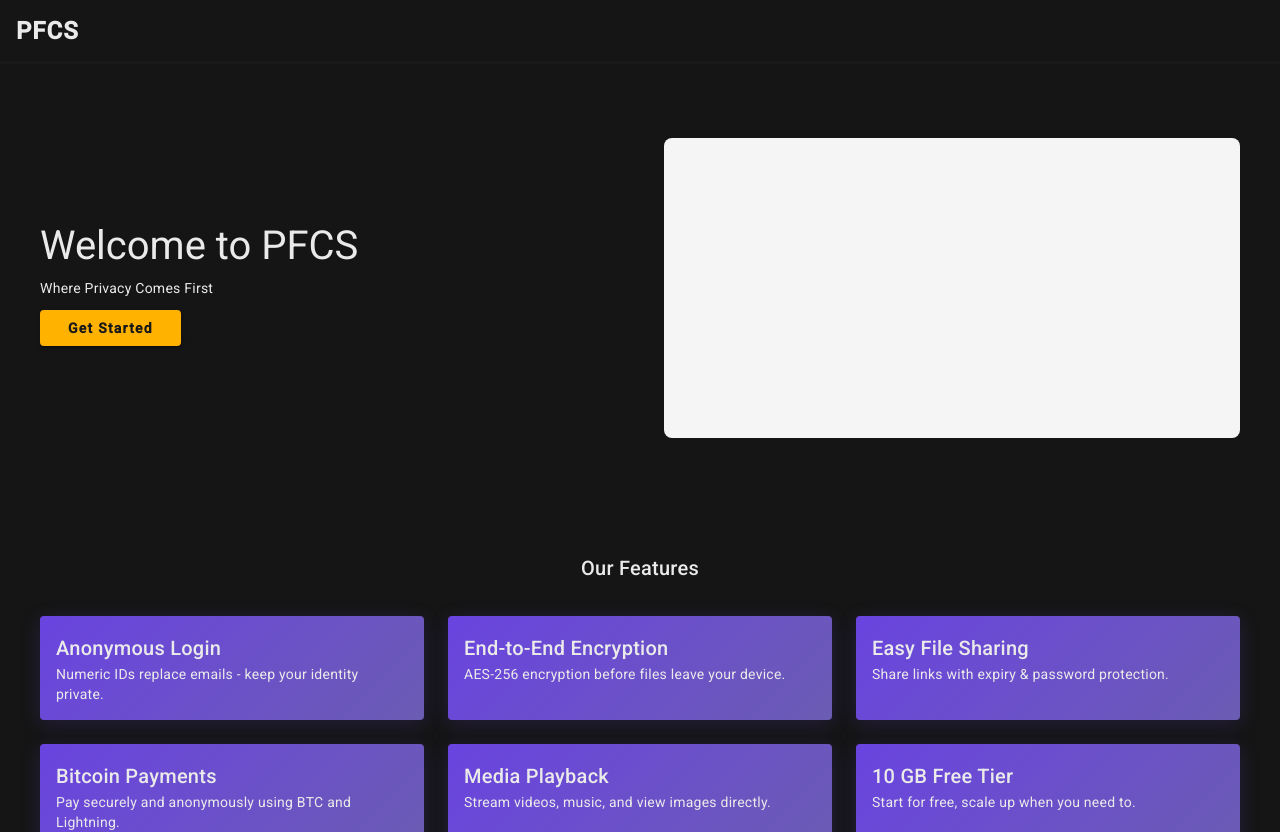
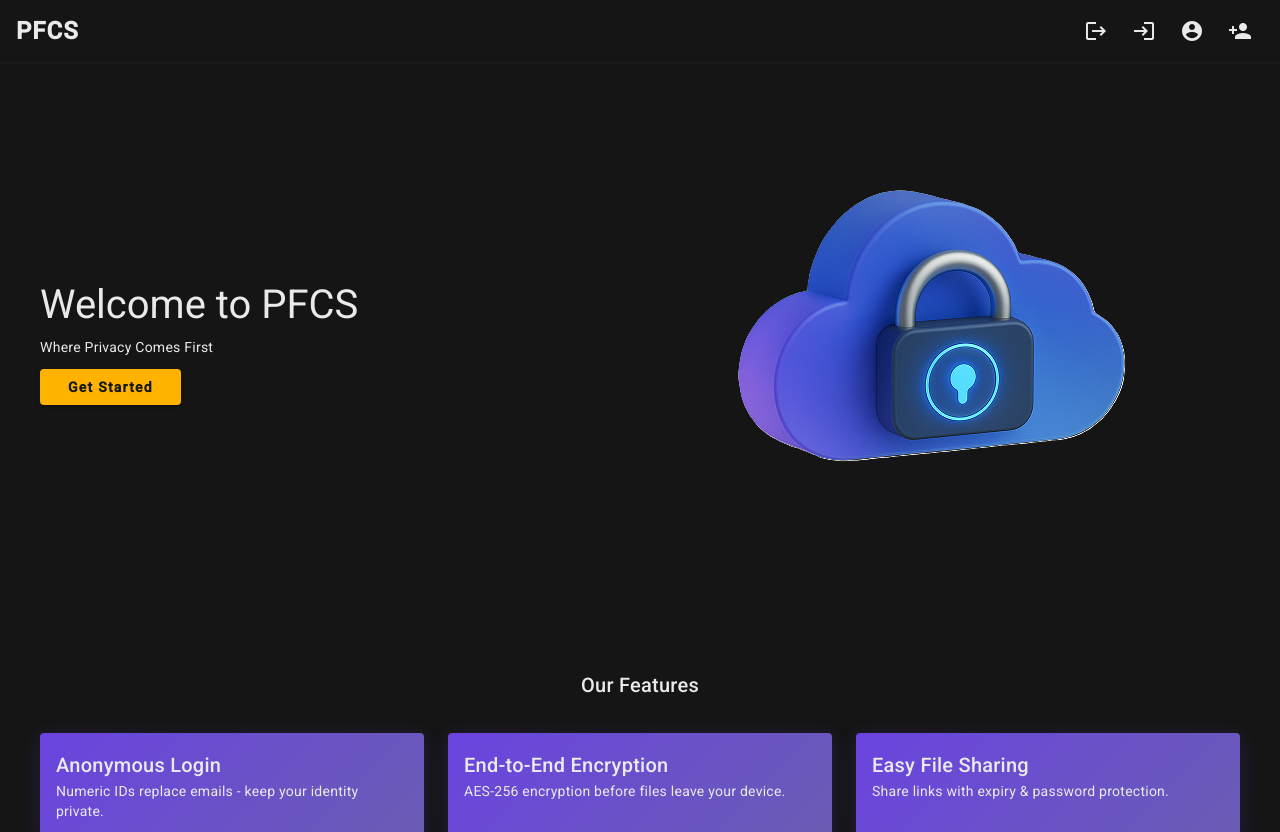
Before and after one commit to carlospinto8/PFCS, an Angular app in the folder client/pfcs/: page / in a window 1280 px wide. Shown: the top 832 px of the page. Built offline with nearby package versions, Linux system fonts and the light colour scheme.

Commit message:
feat: [PFCSDEV-2] added some icons and logo to home page

```diff
--- a/client/pfcs/src/app/app.module.ts
+++ b/client/pfcs/src/app/app.module.ts
@@ -8,6 +8,7 @@ import { BrowserAnimationsModule } from '@angular/platform-browser/animations';
 import { MatToolbarModule } from '@angular/material/toolbar';
 import { MatButtonModule } from '@angular/material/button';
 import { MatCardModule } from '@angular/material/card';
+import {MatIconModule} from '@angular/material/icon';
 import { FooterComponent } from './shared/footer/footer.component';
 
 @NgModule({
@@ -21,7 +22,8 @@ import { FooterComponent } from './shared/footer/footer.component';
     BrowserAnimationsModule,
     MatToolbarModule,
     MatButtonModule,
-    MatCardModule
+    MatCardModule,
+    MatIconModule,
   ],
   providers: [],
   bootstrap: [AppComponent]
--- a/client/pfcs/src/app/core/home-page/home-page.component.css
+++ b/client/pfcs/src/app/core/home-page/home-page.component.css
@@ -8,6 +8,9 @@
   letter-spacing: 1px;
 }
 
+.example-spacer {
+  flex: 1 1 auto;
+}
 
 .home-container {
   width: 100%;
@@ -68,7 +71,6 @@
 .hero-image {
   flex: 1;
   min-height: 300px;
-  background-color: #f5f5f5; /* Placeholder for image */
   border-radius: 8px;
 }
 
--- a/client/pfcs/src/app/core/home-page/home-page.component.html
+++ b/client/pfcs/src/app/core/home-page/home-page.component.html
@@ -1,4 +1,21 @@
-<mat-toolbar>PFCS</mat-toolbar>
+<mat-toolbar>PFCS  <span class="example-spacer"></span>
+  <!--TODO: conditionally visible when user is logged in-->
+  <button mat-icon-button class="example-icon" aria-label="Example icon-button with logout icon">
+    <mat-icon>logout</mat-icon>
+  </button>
+  <!--TODO: conditionally visible when user is NOT logged in-->
+  <button mat-icon-button class="example-icon" aria-label="Example icon-button with login icon">
+    <mat-icon>login</mat-icon>
+  </button>
+  <!--TODO: conditionally visible when user is logged in-->
+  <button mat-icon-button class="example-icon" aria-label="Example icon-button with my account icon">
+    <mat-icon>account_circle</mat-icon>
+  </button>
+  <!--TODO: conditionally visible when user is NOT logged in-->
+  <button mat-icon-button class="example-icon" aria-label="Example icon-button with signup icon">
+    <mat-icon>person_add</mat-icon>
+  </button>
+</mat-toolbar>
 <div class="home-container">
   <!-- Main content area -->
   <main class="main-content">
@@ -10,7 +27,7 @@
         <button mat-raised-button class="hero-button">Get Started</button>
       </div>
       <div class="hero-image">
-        <!-- Place for hero image -->
+        <img src="../../../assets/images/PFCS_Logo.png">
       </div>
     </section>
 
```
Also changed, not shown: client/pfcs/package.json (+15 -15 lines), client/pfcs/src/assets/images/PFCS_Logo.png (added).
